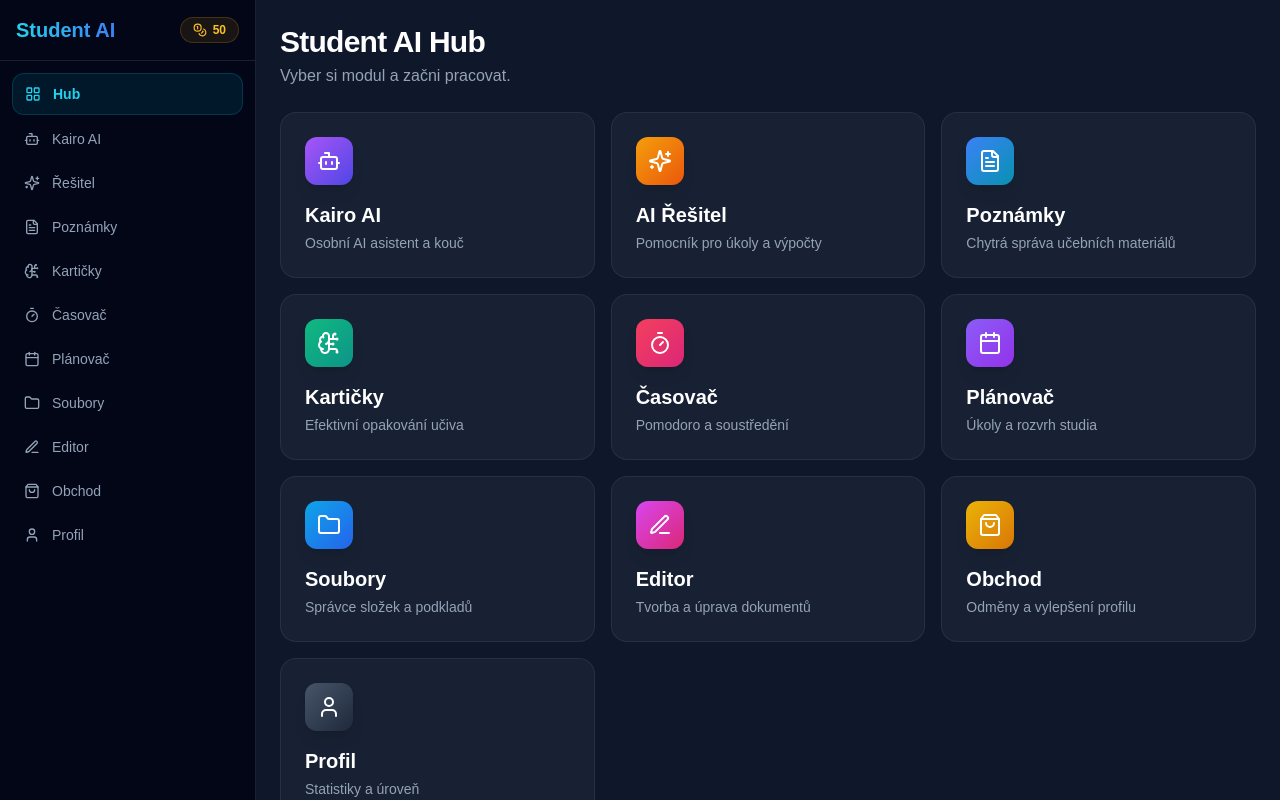
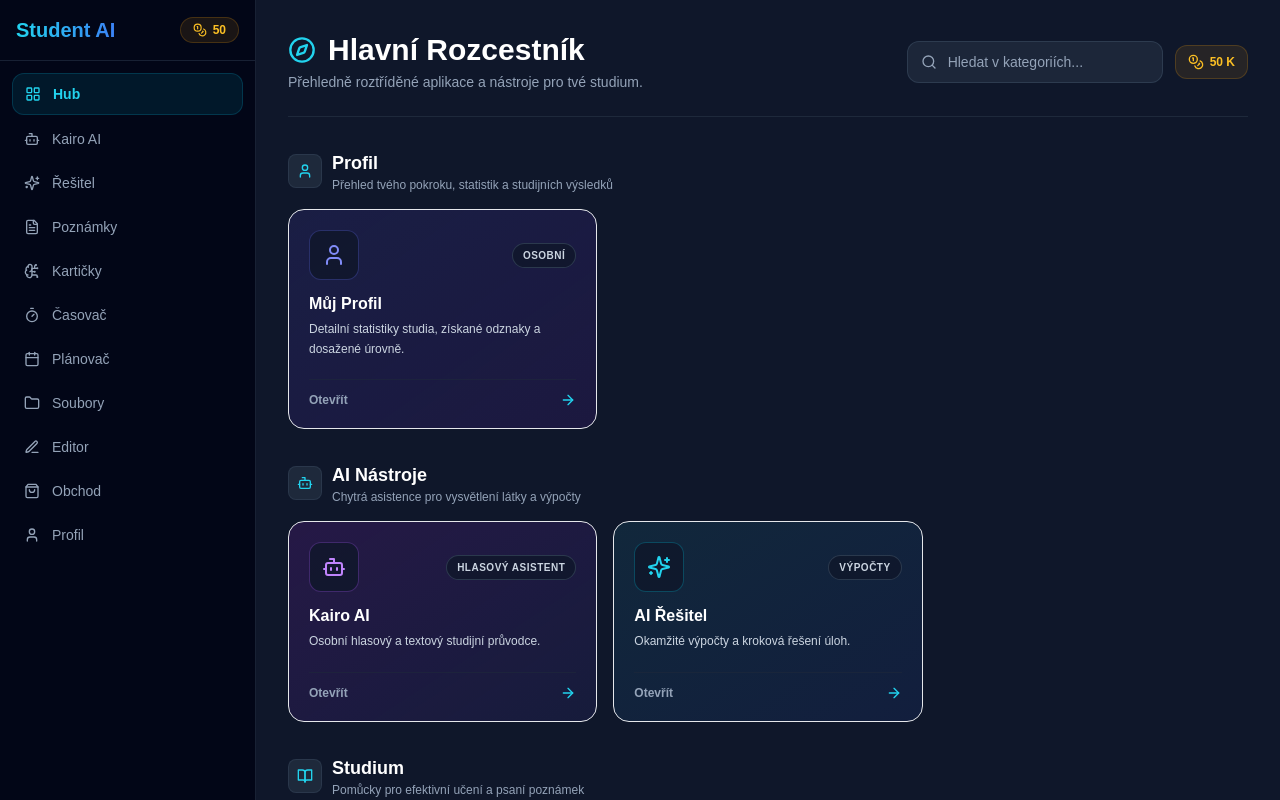
Before and after one commit to InfinityLook/Student-Ai, a Next.js app: page / in a window 1280 px wide. Built offline with nearby package versions, Linux system fonts and the light colour scheme.

Commit message:
Add category structure and search feature
Refactor MenuHubModule to include categories and improve search functionality.

```diff
--- a/components/modules/MenuHubModule.tsx
+++ b/components/modules/MenuHubModule.tsx
@@ -1,18 +1,29 @@
 'use client';
 
-import React from 'react';
+import React, { useState } from 'react';
 import { useStore } from '@/store/useStore';
 import {
   Bot,
+  Sparkles,
   FileText,
   BrainCircuit,
   Timer,
-  Sparkles,
   Calendar,
+  Folder,
+  Edit3,
+  ShoppingBag,
   User,
-  ShoppingBag,
-  Folder,
-  Edit3
+  Search,
+  ArrowRight,
+  Compass,
+  BookOpen,
+  CheckSquare,
+  Sliders,
+  Dog,
+  Settings,
+  X,
+  Zap,
+  Coins
 } from 'lucide-react';
 
 interface ModuleCard {
@@ -20,52 +31,325 @@ interface ModuleCard {
   title: string;
   description: string;
   icon: React.ElementType;
-  color: string;
+  badge?: string;
+  accentColor: string;
+  bgColor: string;
 }
 
-const modules: ModuleCard[] = [
-  { id: 'kairo', title: 'Kairo AI', description: 'Osobní AI asistent a kouč', icon: Bot, color: 'from-purple-500 to-indigo-600' },
-  { id: 'solver', title: 'AI Řešitel', description: 'Pomocník pro úkoly a výpočty', icon: Sparkles, color: 'from-amber-500 to-orange-600' },
-  { id: 'notes', title: 'Poznámky', description: 'Chytrá správa učebních materiálů', icon: FileText, color: 'from-blue-500 to-cyan-600' },
-  { id: 'flashcards', title: 'Kartičky', description: 'Efektivní opakování učiva', icon: BrainCircuit, color: 'from-emerald-500 to-teal-600' },
-  { id: 'timer', title: 'Časovač', description: 'Pomodoro a soustředění', icon: Timer, color: 'from-rose-500 to-pink-600' },
-  { id: 'planner', title: 'Plánovač', description: 'Úkoly a rozvrh studia', icon: Calendar, color: 'from-violet-500 to-purple-600' },
-  { id: 'files', title: 'Soubory', description: 'Správce složek a podkladů', icon: Folder, color: 'from-sky-500 to-blue-600' },
-  { id: 'editor', title: 'Editor', description: 'Tvorba a úprava dokumentů', icon: Edit3, color: 'from-fuchsia-500 to-pink-600' },
-  { id: 'shop', title: 'Obchod', description: 'Odměny a vylepšení profilu', icon: ShoppingBag, color: 'from-yellow-500 to-amber-600' },
-  { id: 'profile', title: 'Profil', description: 'Statistiky a úroveň', icon: User, color: 'from-slate-600 to-slate-800' },
+interface Category {
+  id: string;
+  title: string;
+  description: string;
+  icon: React.ElementType;
+  modules: ModuleCard[];
+}
+
+const categories: Category[] = [
+  {
+    id: 'profile',
+    title: 'Profil',
+    description: 'Přehled tvého pokroku, statistik a studijních výsledků',
+    icon: User,
+    modules: [
+      {
+        id: 'profile',
+        title: 'Můj Profil',
+        description: 'Detailní statistiky studia, získané odznaky a dosažené úrovně.',
+        icon: User,
+        badge: 'Osobní',
+        accentColor: 'text-indigo-400 border-indigo-500/30',
+        bgColor: 'from-indigo-900/30 to-violet-900/20'
+      }
+    ]
+  },
+  {
+    id: 'ai',
+    title: 'AI Nástroje',
+    description: 'Chytrá asistence pro vysvětlení látky a výpočty',
+    icon: Bot,
+    modules: [
+      {
+        id: 'kairo',
+        title: 'Kairo AI',
+        description: 'Osobní hlasový a textový studijní průvodce.',
+        icon: Bot,
+        badge: 'Hlasový asistent',
+        accentColor: 'text-purple-400 border-purple-500/30',
+        bgColor: 'from-purple-900/30 to-indigo-900/20'
+      },
+      {
+        id: 'solver',
+        title: 'AI Řešitel',
+        description: 'Okamžité výpočty a kroková řešení úloh.',
+        icon: Sparkles,
+        badge: 'Výpočty',
+        accentColor: 'text-cyan-400 border-cyan-500/30',
+        bgColor: 'from-cyan-900/30 to-blue-900/20'
+      }
+    ]
+  },
+  {
+    id: 'study',
+    title: 'Studium',
+    description: 'Pomůcky pro efektivní učení a psaní poznámek',
+    icon: BookOpen,
+    modules: [
+      {
+        id: 'flashcards',
+        title: 'Kartičkový systém',
+        description: 'Procvičování paměti s algoritmem Spaced Repetition.',
+        icon: BrainCircuit,
+        badge: 'Opakování',
+        accentColor: 'text-emerald-400 border-emerald-500/30',
+        bgColor: 'from-emerald-900/30 to-teal-900/20'
+      },
+      {
+        id: 'notes',
+        title: 'Poznámkový blok',
+        description: 'Rychlé zápisky a strukturované výpisky.',
+        icon: FileText,
+        badge: 'Texty',
+        accentColor: 'text-amber-400 border-amber-500/30',
+        bgColor: 'from-amber-900/30 to-yellow-900/20'
+      },
+      {
+        id: 'editor',
+        title: 'Dokumentový Editor',
+        description: 'Editor pro psaní referátů a rozsáhlých prací.',
+        icon: Edit3,
+        badge: 'Dokumenty',
+        accentColor: 'text-blue-400 border-blue-500/30',
+        bgColor: 'from-blue-900/30 to-sky-900/20'
+      }
+    ]
+  },
+  {
+    id: 'organization',
+    title: 'Organizace',
+    description: 'Plánování času, úkolů a soustředěného učení',
+    icon: CheckSquare,
+    modules: [
+      {
+        id: 'planner',
+        title: 'Plánovač Úkolů',
+        description: 'Správa termínů, projektů a školních povinností.',
+        icon: Calendar,
+        badge: 'Termíny',
+        accentColor: 'text-rose-400 border-rose-500/30',
+        bgColor: 'from-rose-900/30 to-pink-900/20'
+      },
+      {
+        id: 'timer',
+        title: 'Focus Časovač',
+        description: 'Pomodoro timer pro učení bez vyrušování.',
+        icon: Timer,
+        badge: 'Pomodoro',
+        accentColor: 'text-orange-400 border-orange-500/30',
+        bgColor: 'from-orange-900/30 to-amber-900/20'
+      }
+    ]
+  },
+  {
+    id: 'management',
+    title: 'Správa',
+    description: 'Organizace souborů a podkladů ke studiu',
+    icon: Sliders,
+    modules: [
+      {
+        id: 'files',
+        title: 'Správce Souborů',
+        description: 'Přehledná struktura složek a učebních materiálů.',
+        icon: Folder,
+        badge: 'Ukládání',
+        accentColor: 'text-slate-300 border-slate-500/30',
+        bgColor: 'from-slate-800/50 to-zinc-800/40'
+      }
+    ]
+  },
+  {
+    id: 'pets',
+    title: 'Mazlíčci',
+    description: 'Virtuální studijní společníci, o které pečuješ za učení',
+    icon: Dog,
+    modules: [
+      {
+        id: 'pets',
+        title: 'Studijní Mazlíček',
+        description: 'Staraj se o svého maskota za získané kredity a učení.',
+        icon: Dog,
+        badge: 'Novinka',
+        accentColor: 'text-pink-400 border-pink-500/30',
+        bgColor: 'from-pink-900/30 to-rose-900/20'
+      }
+    ]
+  },
+  {
+    id: 'shop',
+    title: 'Obchod',
+    description: 'Nákup vylepšení, slotů a odměn za kredity',
+    icon: ShoppingBag,
+    modules: [
+      {
+        id: 'shop',
+        title: 'Obchod & Odměny',
+        description: 'Utrácej získané kredity za nové sloty a rozšíření.',
+        icon: ShoppingBag,
+        badge: 'Kredity',
+        accentColor: 'text-yellow-400 border-yellow-500/30',
+        bgColor: 'from-yellow-900/30 to-amber-900/20'
+      }
+    ]
+  },
+  {
+    id: 'settings',
+    title: 'Nastavení',
+    description: 'Přizpůsobení aplikace, hlasu a správa dat',
+    icon: Settings,
+    modules: [
+      {
+        id: 'settings',
+        title: 'Nastavení Aplikace',
+        description: 'Nastavení vzhledu, hlasové syntézy a zálohování dat.',
+        icon: Settings,
+        badge: 'Systém',
+        accentColor: 'text-teal-400 border-teal-500/30',
+        bgColor: 'from-teal-900/30 to-cyan-900/20'
+      }
+    ]
+  }
 ];
 
 export default function MenuHubModule() {
+  const [search, setSearch] = useState('');
   const setActiveModule = useStore((state) => state.setActiveModule);
+  const credits = useStore((state) => state.credits);
+
+  // Filtrování modulů podle vyhledávání
+  const filteredCategories = categories.map((cat) => ({
+    ...cat,
+    modules: cat.modules.filter(
+      (m) =>
+        m.title.toLowerCase().includes(search.toLowerCase()) ||
+        m.description.toLowerCase().includes(search.toLowerCase()) ||
+        (m.badge && m.badge.toLowerCase().includes(search.toLowerCase()))
+    )
+  })).filter((cat) => cat.modules.length > 0);
 
   return (
-    <div className="p-6 max-w-7xl mx-auto space-y-6">
-      <div className="text-center md:text-left">
-        <h1 className="text-3xl font-bold tracking-tight text-white">Student AI Hub</h1>
-        <p className="text-slate-400 mt-1">Vyber si modul a začni pracovat.</p>
+    <div className="p-4 md:p-8 max-w-6xl mx-auto space-y-8">
+      {/* Hlavička a Vyhledávání */}
+      <div className="flex flex-col md:flex-row md:items-center justify-between gap-4 border-b border-slate-800 pb-6">
+        <div>
+          <h1 className="text-2xl md:text-3xl font-extrabold text-white flex items-center gap-3">
+            <Compass className="w-7 h-7 text-cyan-400" />
+            <span>Hlavní Rozcestník</span>
+          </h1>
+          <p className="text-sm text-slate-400 mt-1">
+            Přehledně roztříděné aplikace a nástroje pro tvé studium.
+          </p>
+        </div>
+
+        <div className="flex items-center gap-3">
+          {/* Vyhledávací pole */}
+          <div className="relative w-full md:w-64">
+            <Search className="w-4 h-4 absolute left-3.5 top-1/2 -translate-y-1/2 text-slate-400" />
+            <input
+              type="text"
+              value={search}
+              onChange={(e) => setSearch(e.target.value)}
+              placeholder="Hledat v kategoriích..."
+              className="w-full bg-slate-800/90 border border-slate-700/80 rounded-xl py-2.5 pl-10 pr-9 text-sm text-white placeholder-slate-400 focus:outline-none focus:border-cyan-500 transition-colors"
+            />
+            {search && (
+              <button
+                onClick={() => setSearch('')}
+                className="absolute right-3 top-1/2 -translate-y-1/2 text-slate-400 hover:text-white"
+              >
+                <X className="w-4 h-4" />
+              </button>
+            )}
+          </div>
+
+          <div className="hidden sm:flex items-center gap-1.5 bg-amber-500/10 text-amber-400 px-3 py-2 rounded-xl text-xs font-semibold border border-amber-500/20">
+            <Coins className="w-4 h-4" />
+            <span>{credits} K</span>
+          </div>
+        </div>
       </div>
 
-      <div className="grid grid-cols-1 md:grid-cols-2 lg:grid-cols-3 gap-4">
-        {modules.map((mod) => {
-          const Icon = mod.icon;
+      {/* Žádné výsledky */}
+      {filteredCategories.length === 0 && (
+        <div className="text-center py-12 bg-slate-800/40 border border-slate-800 rounded-2xl">
+          <p className="text-slate-400 text-sm">Žádný modul neodpovídá výrazu "{search}".</p>
+        </div>
+      )}
+
+      {/* Roztříděné Kategorie */}
+      <div className="space-y-8">
+        {filteredCategories.map((category) => {
+          const CategoryIcon = category.icon;
+
           return (
-            <button
-              key={mod.id}
-              onClick={() => setActiveModule(mod.id)}
-              className="group relative overflow-hidden rounded-2xl bg-slate-800/60 p-6 text-left border border-slate-700/50 hover:border-slate-500/50 transition-all hover:scale-[1.02] active:scale-[0.98]"
-            >
-              <div className={`inline-flex p-3 rounded-xl bg-gradient-to-br ${mod.color} shadow-lg mb-4 text-white`}>
-                <Icon className="w-6 h-6" />
+            <section key={category.id} className="space-y-4">
+              {/* Nadpis kategorie */}
+              <div className="flex items-center gap-2.5">
+                <div className="p-2 rounded-lg bg-slate-800 text-cyan-400 border border-slate-700/60">
+                  <CategoryIcon className="w-4 h-4" />
+                </div>
+                <div>
+                  <h2 className="font-bold text-lg text-white">{category.title}</h2>
+                  <p className="text-xs text-slate-400">{category.description}</p>
+                </div>
               </div>
-              <h2 className="text-xl font-semibold text-white group-hover:text-cyan-400 transition-colors">
-                {mod.title}
-              </h2>
-              <p className="text-sm text-slate-400 mt-1">{mod.description}</p>
-            </button>
+
+              {/* Mřížka modulů */}
+              <div className="grid grid-cols-1 md:grid-cols-2 lg:grid-cols-3 gap-4">
+                {category.modules.map((module) => {
+                  const ModuleIcon = module.icon;
+
+                  return (
+                    <div
+                      key={module.id}
+                      onClick={() => setActiveModule(module.id)}
+                      className={`group relative flex flex-col justify-between p-5 bg-gradient-to-br ${module.bgColor} border rounded-2xl cursor-pointer transition-all duration-200 hover:scale-[1.02] hover:shadow-xl hover:border-slate-500/50`}
+                    >
+                      <div className="space-y-3">
+                        {/* Horní řádek ikony a odznaku */}
+                        <div className="flex items-center justify-between">
+                          <div className={`p-3 rounded-xl bg-slate-900/80 border ${module.accentColor}`}>
+                            <ModuleIcon className="w-6 h-6" />
+                          </div>
+                          {module.badge && (
+                            <span className="text-[10px] font-semibold uppercase tracking-wider px-2.5 py-1 rounded-full bg-slate-900/80 border border-slate-700/80 text-slate-300">
+                              {module.badge}
+                            </span>
+                          )}
+                        </div>
+
+                        {/* Název a popis */}
+                        <div>
+                          <h3 className="font-bold text-base text-white group-hover:text-cyan-300 transition-colors">
+                            {module.title}
+                          </h3>
+                          <p className="text-xs text-slate-300 mt-1 leading-relaxed">
+                            {module.description}
+                          </p>
+                        </div>
+                      </div>
+
+                      {/* Tlačítko Otevřít */}
+                      <div className="mt-5 pt-3 border-t border-slate-800/60 flex items-center justify-between text-xs font-semibold text-slate-400 group-hover:text-white transition-colors">
+                        <span>Otevřít</span>
+                        <ArrowRight className="w-4 h-4 transform group-hover:translate-x-1 transition-transform text-cyan-400" />
+                      </div>
+                    </div>
+                  );
+                })}
+              </div>
+            </section>
           );
         })}
       </div>
     </div>
   );
-}
+          }
```
